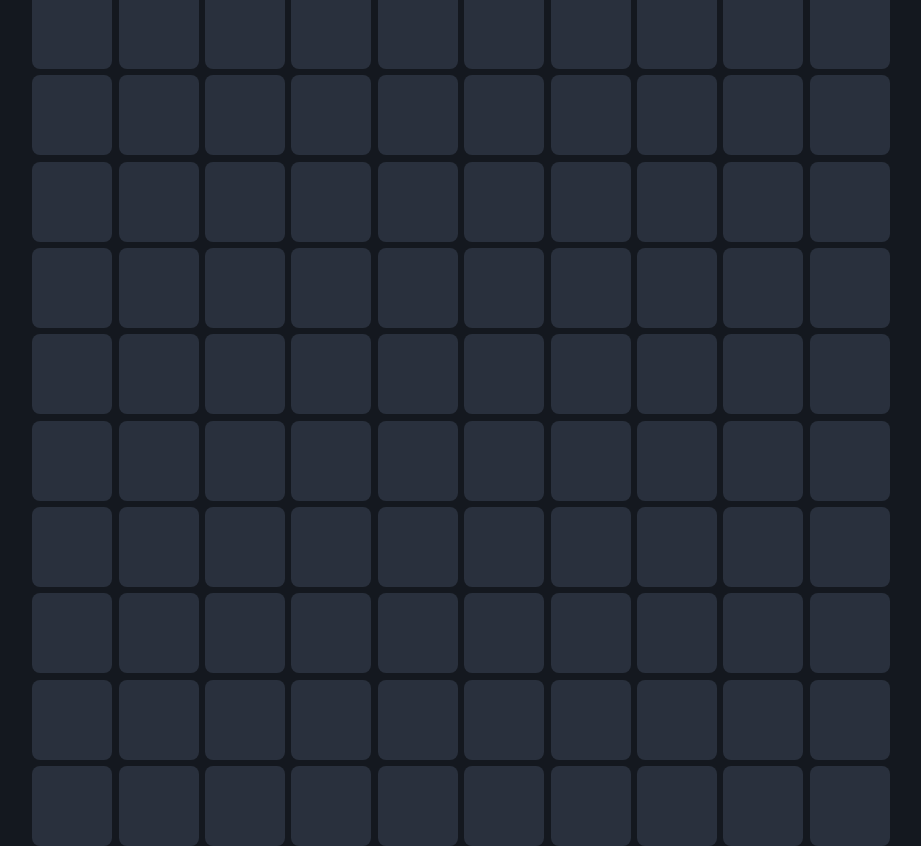
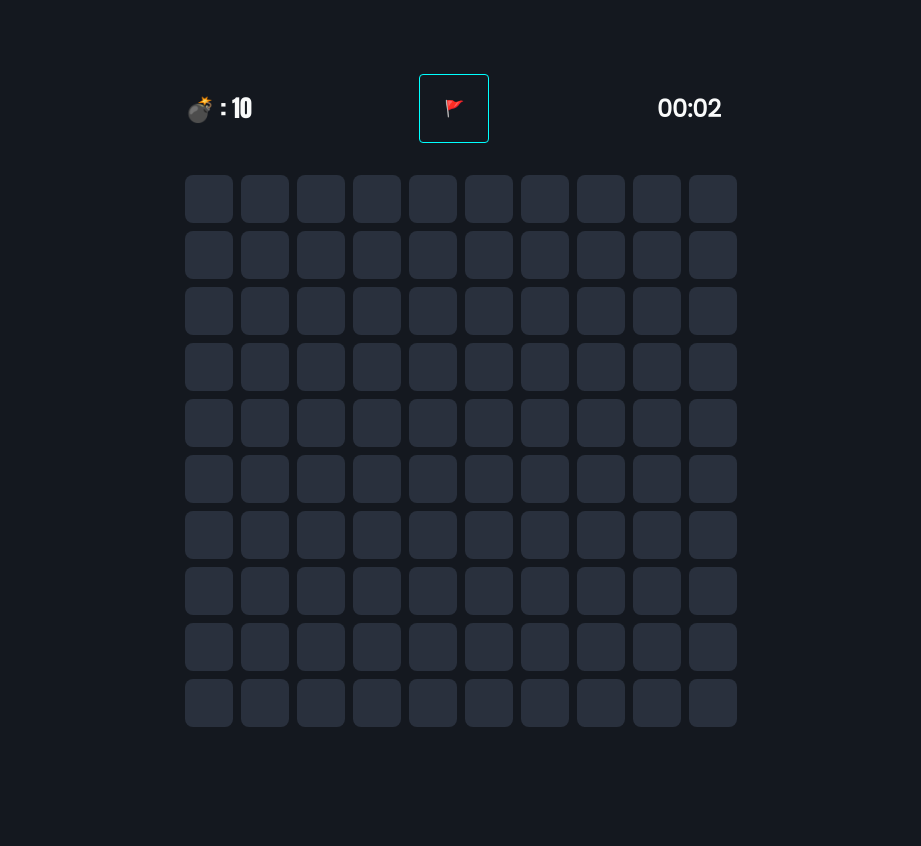
Before and after one commit to MastewalB/minesweeper-svelte, a SvelteKit app: page / in a window 1280 px wide. Both pictures are taken after a click on the button "PLAY". Shown: the whole page, without its empty margins (179-1100 px from the left). After the commit the page ends 800 px from the top, so only its background shows below. Built offline with nearby package versions, Linux system fonts and the light colour scheme.

Commit message:
feat(app): Reload Button

```diff
--- a/src/app.css
+++ b/src/app.css
@@ -29,7 +29,7 @@ body {
 }
 
 h1 {
-	font-size: 4rem;
+	font-size: 3rem;
 	text-align: center;
 	text-transform: capitalize;
 }
@@ -43,7 +43,7 @@ h1 + button {
 
 button {
 	padding: 1.5rem;
-	font-size: 2rem;
+	font-size: 1rem;
 	font-weight: 900;
 	color: inherit;
 	background: none;
--- a/src/routes/+page.svelte
+++ b/src/routes/+page.svelte
@@ -1,10 +1,11 @@
 <script lang="ts">
-	import { icons } from './icons.ts';
+	import { Icons } from './icons.ts';
 	type State = 'start' | 'playing' | 'paused' | 'won' | 'lost';
 
 	let state: State = 'start';
 	let mineCount: number = 10;
 	let boardSize: number = 100;
+	let minePositions = new Set<string>();
 	let board: (string | number)[][] = createBoard();
 	let N = board.length,
 		M = board[0].length;
@@ -22,8 +23,9 @@
 			mineSet.add([Math.floor(Math.random() * 10), Math.floor(Math.random() * 10)].join(''));
 		}
 		for (let [i, j] of mineSet) {
-			arr[+i][+j] = icons[0];
+			arr[+i][+j] = Icons.Explode;
 		}
+		minePositions = mineSet;
 		return calculateDistance(arr);
 		// return ([] as (string | number)[]).concat(...calculateDistance(arr))
 	}
@@ -61,12 +63,21 @@
 		opened = opened.add(location);
 		if (board[+location[0]][+location[1]] == '') {
 			dfs(location);
+		} else if (minePositions.has(location)) {
+			state = 'lost'
+			for (let mineLoc of minePositions) {
+				opened.add(mineLoc);
+			}
 		}
 	}
 
 	function gameWon() {
 		state = 'won';
-		reset();
+		for (let mineLoc of minePositions) {
+			opened.add(mineLoc);
+			let [i, j] = mineLoc
+			board[+i][+j] = Icons.Flag
+		}
 	}
 
 	function dfs(index: string) {
@@ -87,11 +98,13 @@
 	}
 
 	function reset() {
+		opened = new Set<string>();
+		minePositions = new Set<string>();
 		board = createBoard();
-		opened.clear();
 		timerId && clearInterval(timerId);
 		timerId = null;
 		time = 0;
+		state = 'playing'
 	}
 
 	function startGameTimer() {
@@ -99,6 +112,13 @@
 			state == 'playing' && (time += 1);
 		}
 		timerId = setInterval(timer, 1000);
+	}
+
+	function getFormattedTime(t: number) {
+		const minutes = Math.floor(t / 60);
+		const seconds = t % 60;
+		return `${String(minutes).padStart(2, '0')}:${String(seconds).padStart(2, '0')}`;
+
 	}
 
 	$: if (state === 'playing') {
@@ -113,10 +133,25 @@
 	<button on:click={() => (state = 'playing')}>Play</button>
 {/if}
 
-{#if state == 'playing'}
+{#if state == 'playing' || state == 'won' || state == 'lost'}
+{@const isPlaying = (state == 'playing')}
+<div class="header">
+	<h2 class="mineCount">{Icons.Mine} : {mineCount}</h2>
+
+	<h2 class="flagButton">
+		<button on:click={() => !isPlaying && reset()}>
+			{#if !isPlaying}
+				{Icons.Reload}
+			{:else} {Icons.Flag}
+			{/if}
+		</button>
+	</h2>
+
 	<h2 class="timer">
-		{time}
+		{getFormattedTime(time)}
 	</h2>
+</div>
+
 	<div class="cards">
 		{#each board as row, rowIndex}
 			{#each row as card, cardIndex}
@@ -134,36 +169,28 @@
 	</div>
 {/if}
 
-{#if state === 'lost'}
-	<h1>You lost!</h1>
-	<button on:click={() => (state = 'playing')}>Play again</button>
-{/if}
-
-{#if state === 'won'}
-	<h1>You win!</h1>
-	<button on:click={() => (state = 'playing')}>Play again</button>
-{/if}
 
 <style>
 	.cards {
 		display: grid;
 		grid-template-columns: repeat(10, 1fr);
-		gap: 0.4rem;
+		gap: 0.5rem;
 	}
 
 	.card {
-		height: 80px;
-		width: 80px;
+		height: 1rem;
+		width: 1rem;
 		font-size: 2rem;
 		background-color: var(--bg-2);
 		transform-style: preserve-3d;
 
 		&.opened .back {
 			opacity: 1;
-			font-size: 2.5rem;
+			font-size: 2rem;
 			pointer-events: none;
 			place-content: center;
 			backface-visibility: visible;
+
 			background-color: var(--bg-1);
 			transition: opacity 0.3s ease-out;
 		}
@@ -173,13 +200,13 @@
 			width: 100%;
 			height: 100%;
 			background-color: var(--bg-2);
-			border-radius: 8px;
+			border-radius: 2px;
 			position: absolute;
 			backface-visibility: hidden;
 			top: 0;
 			left: 0;
 			z-index: 2; /* Cover stays above the hidden item */
-			transition: opacity 0.5s ease; /* Smooth fade-out animation */
+			transition: opacity 0s ease; /* Smooth fade-out animation */
 		}
 	}
 	.card:hover {
@@ -188,5 +215,24 @@
 
 	.timer {
 		transition: color 0.3s ease;
+		min-width: 80px;
+	}
+
+	.mineCount {
+		font-family: Impact, Haettenschweiler, 'Arial Narrow Bold', sans-serif;
+	}
+
+	.header {
+      display: flex; /* Flexbox to align items in a row */
+      justify-content: space-between; /* Even spacing between items */
+      align-items: center; /* Center items vertically */
+      width: 100%; /* Adjust as needed */
+	  margin-bottom: 2rem;
+    }
+
+	.header .flagButton {
+		font-size: 10px;
+		border-radius: 4px;
+		border: 1px solid var(--border);
 	}
 </style>
--- a/src/routes/icons.ts
+++ b/src/routes/icons.ts
@@ -1 +1,10 @@
-export const icons = ['💣'];
+export enum Icons {
+    Mine = '💣',
+    Explode = '💥',
+    Flag = '🚩',
+    Reload = '⟳'
+};
+
+export enum GameState {
+    PLAYING = 'playing'
+}
```
